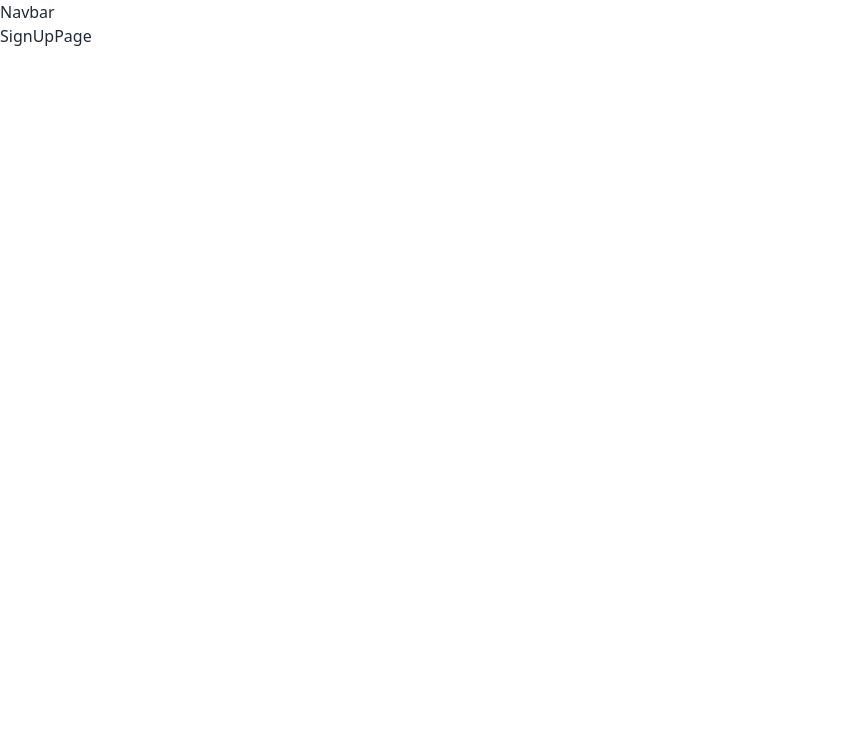
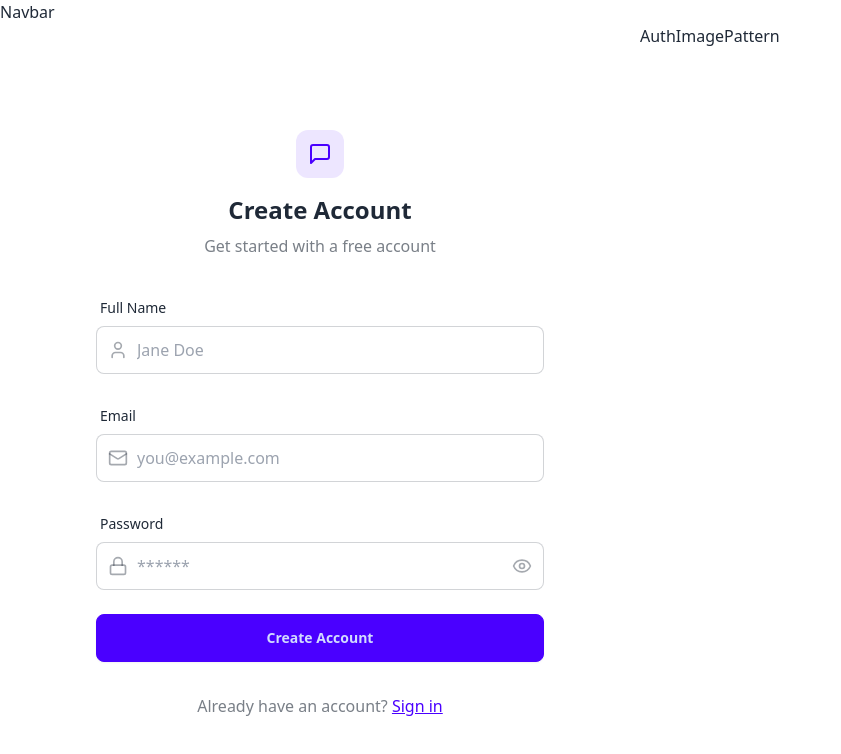
Before and after one commit to jdav892/chatter-app, a React (Vite) app in the folder frontend/: page /signup in a window 1280 px wide. Shown: the top 754 px of the page, without its empty margins (0-841 px from the left). Built offline with nearby package versions, Linux system fonts and the light colour scheme; no server answers.

Commit message:
feat: creates most of sign up page, still needs input validation

```diff
--- /dev/null
+++ b/frontend/src/components/AuthImagePattern.jsx
@@ -0,0 +1,8 @@
+
+const AuthImagePattern = () => {
+  return (
+    <div>AuthImagePattern</div>
+  )
+}
+
+export default AuthImagePattern
--- a/frontend/src/pages/SignUpPage.jsx
+++ b/frontend/src/pages/SignUpPage.jsx
@@ -1,8 +1,134 @@
 import { useState } from "react";
+import { useAuthStore } from "../store/useAuthStore";
+import { MessageSquare, User, Lock, Mail, Eye, EyeOff, Loader2 } from "lucide-react";
+import { Link } from "react-router-dom";
+import AuthImagePattern from "../components/AuthImagePattern"
 
 const SignUpPage = () => {
     const [showPassword, setShowPassword] = useState(false);
-    return <div>SignUpPage</div>
-}
+    const [formData, setFormData] = useState({
+        fullName: "",
+        email: "",
+        password: "",
+    });
+
+    const { signup, isSigningUp } = useAuthStore();
+
+    const validateForm = () => {}
+
+    const handleSubmit = (el) => {
+        el.preventDefault();
+    }
+
+    return (
+    <div className="min-h-screen grid lg:grid-cols-2">
+        {/*left side of form*/}
+        <div className="flex flex-col justify-center items-center p-6 sm:p-12">
+            <div className="w-full max-w-md space-y-8">
+                {/* Logo */}
+            <div className="text-center mb-8">
+                <div className="flex flex-col items-center gap-2 group">
+                    <div
+                        className="size-12 rounded-xl bg-primary/10 flex items-center justify-center
+                        group-hover:bg-primary/20 transition-colors"
+                    >
+                        <MessageSquare className="size-6 text-primary" />
+                    </div>
+                    <h1 className="text-2xl font-bold mt-2"> Create Account</h1>
+                    <p className="text-base-content/60"> Get started with a free account</p>
+                </div>
+            </div>
+            <form onSubmit={handleSubmit} className="space-y-6">
+                <div className="form-control">
+                    <label className="label">
+                        <span className="label-text font-medium">Full Name</span>
+                    </label>
+                    <div className="relative">
+                        <div className="absolute inset-y-0 left-0 pl-3 flex items-center pointer-events-none">
+                            <User className="size-5 text-base-content/40" />
+                        </div>
+                        <input
+                            type="text"
+                            className={`input input-bordered w-full pl-10`}
+                            placeholder="Jane Doe"
+                            value={formData.fullName}
+                            onChange={(el) => setFormData({ ...formData, fullName:el.target.value})}
+                        />
+                    </div>
+                </div>
+                <div className="form-control">
+                    <label className="label">
+                        <span className="label-text font-medium">Email</span>
+                    </label>
+                    <div className="relative">
+                         <div className="absolute inset-y-0 left-0 pl-3 flex items-center pointer-events-none">
+                             <Mail className="size-5 text-base-content/40"/>
+                         </div>
+                         <input
+                             type="email"
+                             className={`input input-bordered w-full pl-10`}
+                             placeholder="you@example.com"
+                             value={formData.email}
+                             onChange={(el) => setFormData({ ...formData, email:el.target.value})}
+                         />
+                    </div>
+                </div>
+                <div className="form-control">
+                    <label className="label">
+                        <span className="label-text font-medium">Password</span>
+                    </label>
+                    <div className="relative">
+                        <div className="absolute inset-y-0 left-0 pl-3 flex items-center pointer-events-none">
+                            <Lock className="size-5 text-base-content/40" />
+                        </div>
+                        <input
+                            type={showPassword ? "text" : "password"}
+                            className={`input input-bordered w-full pl-10`}
+                            placeholder="******"
+                            value={formData.password}
+                            onChange={(el) => setFormData({ ...formData, password: el.target.value})}
+                        />
+                        <button
+                            type="button"
+                            className="absolute inset-y-0 right-0 pr-3 flex items-center"
+                            onClick={() => setShowPassword(!showPassword)}
+                        >
+                            {showPassword ? (
+                                <EyeOff className="size-5 text-base-content/40"/>
+                            ): (
+                                <Eye className="size-5 text-base-content/40" />
+                            )}
+                        </button>
+                    </div>
+                </div>
+                <button type="submit" className="btn btn-primary w-full" disabled={isSigningUp}>
+                        {isSigningUp ? (
+                            <>
+                            <Loader2 className="size-5 animate-spin" />
+                            Loading...
+                            </>
+                        ): (
+                            "Create Account"
+                        )}
+                </button>
+            </form>
+            <div className="text-center">
+                <p className="text-base-content/60">
+                    Already have an account?{" "}
+                    <Link to="/login" className="link link-primary">
+                        Sign in
+                    </Link>
+                </p>
+            </div>
+            </div>
+        </div>
+        {/* right side*/}
+        <AuthImagePattern
+            title="Join our community"
+            subtitle="Connect with anyone, anytime, anywhere"
+        />
+    </div>
+    );
+};
 
 export default SignUpPage;
```
